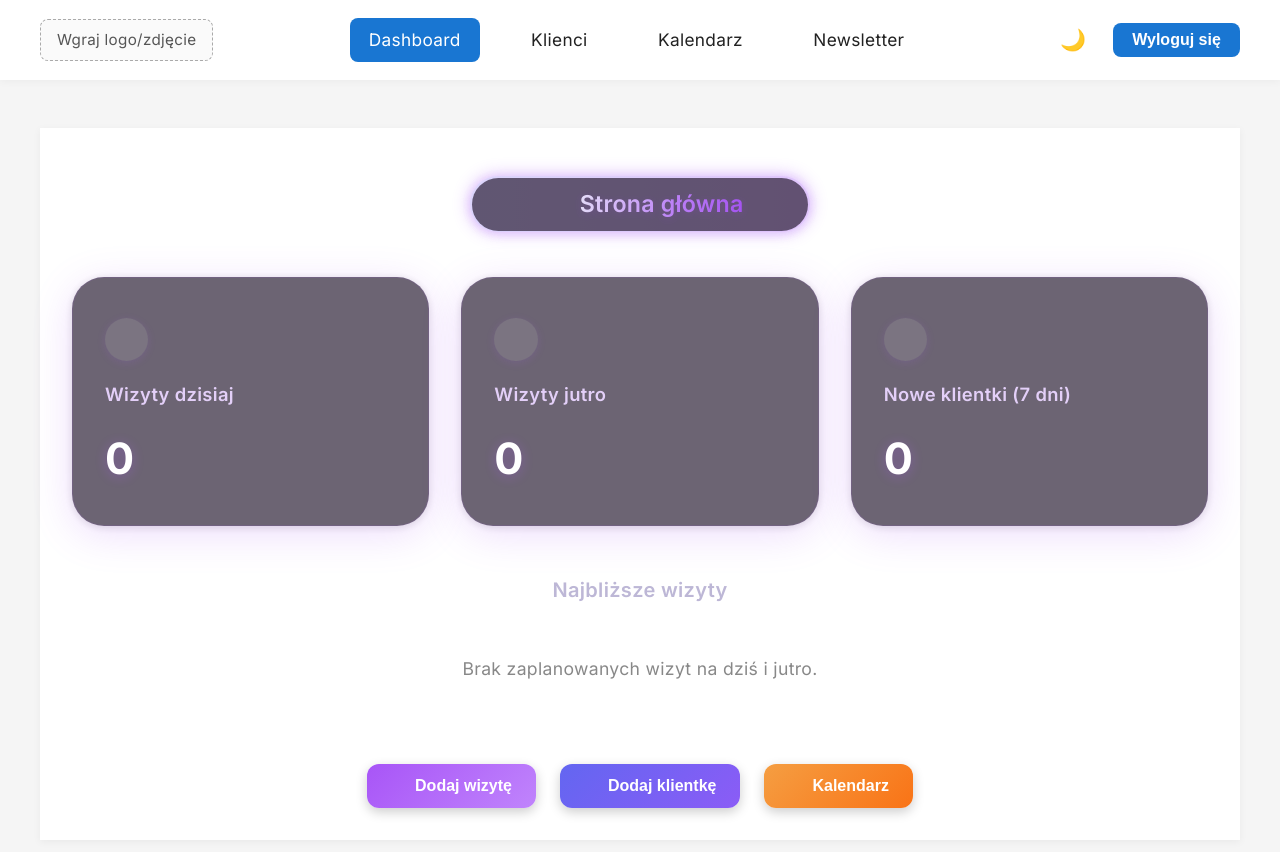
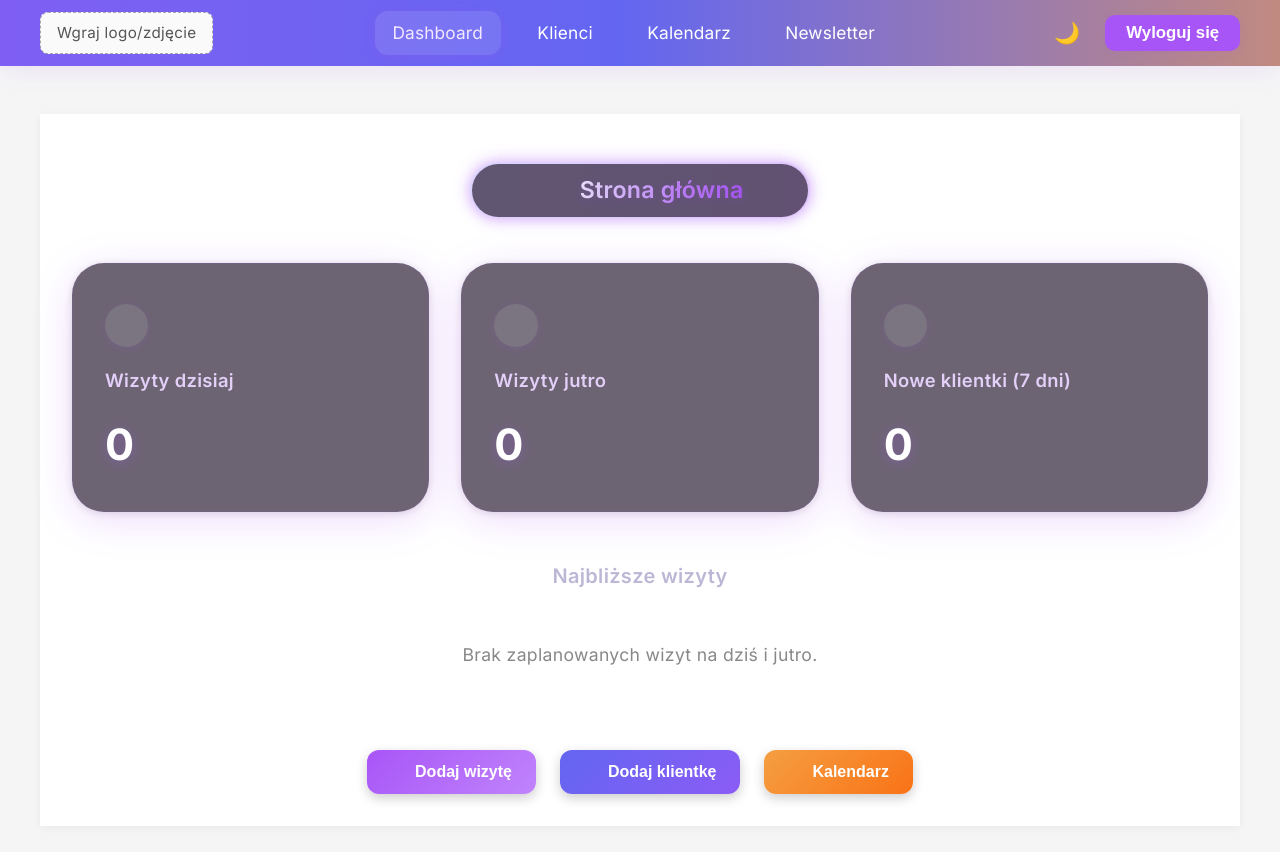
Before and after one commit to radoslaw9021/kosmetolodzy1_app, a React (Create React App) app in the folder src/: page /dashboard in a window 1280 px wide. Shown: the top 852 px of the page. Built offline with nearby package versions, Linux system fonts and the light colour scheme; some icons are missing; the HTML template or start-up script is replaced by a standard one.

Commit message:
Gradientowy, animowany pasek nawigacji: nowoczesny navbar, podświetlane przyciski, spójność z dashboardem

```diff
--- a/src/index.css
+++ b/src/index.css
@@ -799,37 +799,39 @@ body.theme-dark {
   color: var(--text-strong);
 }
 
-/* --- HEADER --- */
+/* --- Gradientowy navbar z animacją --- */
 .main-navbar {
-  width: 100%;
+  background: linear-gradient(90deg, #a855f7 0%, #6366f1 60%, #f59e42 100%);
+  background-size: 200% 200%;
+  animation: navbar-gradient 8s ease-in-out infinite;
+  box-shadow: 0 2px 24px 0 #a855f722;
+  border-bottom: none;
+  padding: 0.7rem 2.5rem;
   display: flex;
   align-items: center;
   justify-content: space-between;
-  padding: 0 2.5rem;
-  background: var(--bg-card, #fff);
-  box-shadow: 0 2px 8px rgba(0,0,0,0.04);
-  min-height: 80px;
-  position: sticky;
-  top: 0;
+  position: relative;
   z-index: 10;
 }
+@keyframes navbar-gradient {
+  0% { background-position: 0% 50%; }
+  50% { background-position: 100% 50%; }
+  100% { background-position: 0% 50%; }
+}
 
-.navbar-left {
+.navbar-left, .navbar-right {
   display: flex;
   align-items: center;
-  gap: 1.5rem;
+  gap: 1.1rem;
 }
 
 .navbar-logo {
-  height: 56px;
-  width: 56px;
-  object-fit: contain;
+  height: 38px;
+  width: 38px;
+  border-radius: 12px;
+  object-fit: cover;
   background: #fff;
-  border-radius: 12px;
-  box-shadow: 0 2px 8px rgba(0,0,0,0.08);
-  padding: 4px;
-  display: block;
-  transition: box-shadow 0.2s;
+  box-shadow: 0 2px 8px #a855f722;
 }
 
 .navbar-logo-upload {
@@ -845,59 +847,57 @@ body.theme-dark {
 
 .navbar-menu {
   display: flex;
-  gap: 2rem;
-  flex: 1;
-  justify-content: center;
-  align-items: center;
+  gap: 1.2rem;
 }
 
 .nav-link {
-  color: var(--text-main, #222);
+  color: #fff;
+  font-weight: 500;
+  padding: 0.5rem 1.1rem;
+  border-radius: 0.8rem;
+  transition: background 0.2s, color 0.2s, box-shadow 0.2s;
+  position: relative;
   text-decoration: none;
-  font-weight: 500;
   font-size: 1.08rem;
-  padding: 0.5rem 1.2rem;
-  border-radius: 8px;
-  transition: background 0.18s, color 0.18s;
-}
-.nav-link.active, .nav-link:hover {
-  background: var(--text-strong, #1976d2);
-  color: #fff;
+  letter-spacing: 0.01em;
 }
 
-.navbar-right {
-  display: flex;
-  align-items: center;
-  gap: 1.2rem;
+.nav-link:hover, .nav-link.active {
+  background: rgba(255,255,255,0.10);
+  color: #f3e8ff;
+  box-shadow: 0 2px 12px #a855f733;
 }
 
 .user-info {
+  color: #fff;
   font-size: 1rem;
-  color: var(--text-main, #222);
-  margin-right: 0.5rem;
+  margin-right: 1.1rem;
   display: flex;
   align-items: center;
-  gap: 0.4rem;
+  gap: 0.3rem;
 }
 .user-role {
-  font-size: 0.92em;
-  color: var(--text-muted, #666);
+  font-size: 0.95em;
+  color: #c084fc;
   margin-left: 0.3em;
 }
 
 .btn-primary {
-  background: var(--text-strong, #1976d2);
+  background: #a855f7;
   color: #fff;
+  font-weight: 600;
+  font-size: 1.05rem;
   border: none;
-  padding: 0.5rem 1.2rem;
-  border-radius: 8px;
-  font-weight: 600;
-  font-size: 1rem;
+  border-radius: 10px;
+  padding: 0.5rem 1.3rem;
+  box-shadow: 0 2px 8px rgba(168, 85, 247, 0.10);
   cursor: pointer;
-  transition: background 0.18s;
+  transition: background 0.2s, box-shadow 0.2s, transform 0.2s;
 }
 .btn-primary:hover {
-  background: #1250a3;
+  background: #9333ea;
+  box-shadow: 0 8px 32px rgba(168, 85, 247, 0.18);
+  transform: translateY(-2px) scale(1.04);
 }
 
 .dashboard-bg {
```
